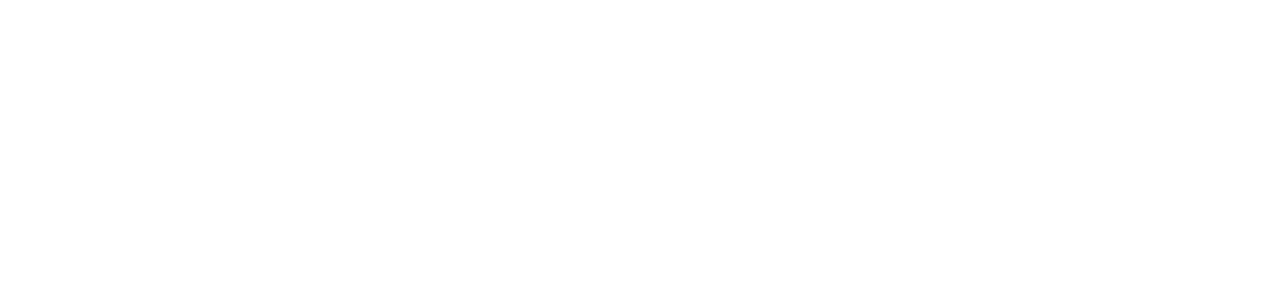
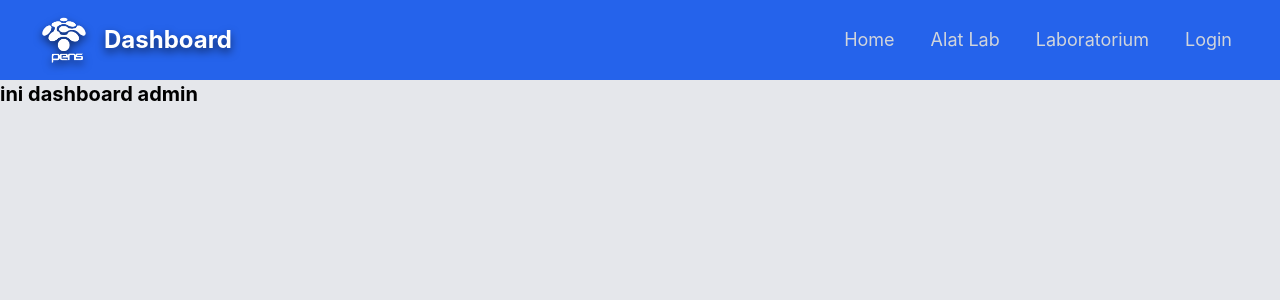
Before and after one commit to rifqishiddiq/Project_Skripsi-master, a React (Create React App) app: page /admin/dashboard in a window 1280 px wide. Before the commit this address had no page. Shown: the top 300 px of the page. Built offline with nearby package versions, Linux system fonts and the light colour scheme.

Commit message:
fix routing & setup directory file

```diff
--- a/src/App.js
+++ b/src/App.js
@@ -1,8 +1,9 @@
 import { Route, Routes } from 'react-router-dom';
 import './App.css';
 import BasicLayout from './components/LandingPageComponents/BasicLayout';
-import DashboardLayout from './components/DashboardComponents/DashboardLayout';
-import routes from './routes';
+import routes from './config/routes';
+import privateRoutes from './config/privateRoutes';
+import AdminLayout from './components/AdminComponents/AdminLayout';
 
 function App() {
   return (
@@ -18,6 +19,16 @@ function App() {
             />
           ))}
         </Route>
+        <Route element={<AdminLayout />}>
+          {privateRoutes.map((r, index) => (
+            <Route
+              key={index}
+              path={r.path}
+              exact={r.exact}
+              element={(r.element)}
+            />
+          ))}
+        </Route>
       </Routes>
     </div>
   );
--- a/src/components/DashboardComponents/DashboardLayout.jsx
+++ b/src/components/AdminComponents/AdminLayout.jsx
@@ -1,13 +1,13 @@
 import { Outlet } from 'react-router-dom';
-import { DashboardNavbar } from '../DashboardComponents/DashboardNavbar';
+import { AdminNavbar } from './AdminNavbar';
 
-const dashboardLayout = () => {
+const AdminLayout = () => {
   return (
     <div className="flex relative bg-main-dark-bg">
       <div className="bg-gray-200 w-full min-h-screen flex-2">
         <div className="fixed md:static bg-blue-600 navbar w-full">
         {/* <div className="fixed md:static navbar w-full" style={{backgroundColor: '#0d6efd'}}> */}
-          <DashboardNavbar />
+          <AdminNavbar />
         </div>
         <Outlet />
       </div>
@@ -15,4 +15,4 @@ const dashboardLayout = () => {
   );
 }
 
-export default dashboardLayout;
+export default AdminLayout;
--- a/src/components/DashboardComponents/DashboardNavbar.jsx
+++ b/src/components/AdminComponents/AdminNavbar.jsx
@@ -2,7 +2,7 @@ import { useEffect, useState } from "react";
 import { NavLink } from "react-router-dom";
 import logo from "../../assets/Logo_PENS_putih.png";
 
-export const DashboardNavbar = (_props) => {
+export const AdminNavbar = (_props) => {
   const [activeMenu, setActiveMenu] = useState('')
   useEffect(() => {
     let recent_url = window.location.pathname.split('/')
--- /dev/null
+++ b/src/config/privateRoutes.js
@@ -0,0 +1,16 @@
+import { lazy } from "react";
+
+// PAGE
+const DashboardPage = lazy(() => import("../pages/admin/DashboardPage"));
+
+const privateRoutes = [
+  {
+    path: "/admin/dashboard",
+    key: "dashboard_admin",
+    exact: true,
+    name: "Dashboard Admin",
+    element: <DashboardPage />,
+  },
+];
+
+export default privateRoutes;
--- a/src/routes.js
+++ b/src/config/routes.js
@@ -1,11 +1,10 @@
 import { lazy } from "react";
-import DashboardLayout from "./components/DashboardComponents/DashboardLayout";
 
 // PAGE
-const HomePage = lazy(() => import("./pages/landing_page/HomePage"));
-const AlatLab = lazy(() => import("./pages/landing_page/AlatLabPage"));
-const LabPage = lazy(() => import("./pages/landing_page/LabPage"));
-const LoginPage = lazy(() => import("./pages/landing_page/LoginPage"));
+const HomePage = lazy(() => import("../pages/landing_page/HomePage"));
+const AlatLab = lazy(() => import("../pages/landing_page/AlatLabPage"));
+const LabPage = lazy(() => import("../pages/landing_page/LabPage"));
+const LoginPage = lazy(() => import("../pages/landing_page/LoginPage"));
 
 const routes = [
   {
@@ -36,13 +35,6 @@ const routes = [
     name: "Login Page",
     element: <LoginPage />,
   },
-  {
-    path: "/dashboardlayout",
-    key: "dashboardlayout",
-    exact: true,
-    name: "dashboard",
-    element: <DashboardLayout />,
-  },
 ];
 
 export default routes;
--- /dev/null
+++ b/src/pages/admin/DashboardPage.jsx
@@ -0,0 +1,7 @@
+const DashboardPage = () => {
+  return (
+    <div className="text-xl font-bold">ini dashboard admin</div>
+  );
+};
+
+export default DashboardPage;
--- a/src/pages/landing_page/HomePage.jsx
+++ b/src/pages/landing_page/HomePage.jsx
@@ -61,9 +61,9 @@ const HomePage = () => {
             xmlns="http://www.w3.org/2000/svg"
           >
             <path
-              fill-rule="evenodd"
+              fillRule="evenodd"
               d="M5 5a3 3 0 015-2.236A3 3 0 0114.83 6H16a2 2 0 110 4h-5V9a1 1 0 10-2 0v1H4a2 2 0 110-4h1.17C5.06 5.687 5 5.35 5 5zm4 1V5a1 1 0 10-1 1h1zm3 0a1 1 0 10-1-1v1h1z"
-              clip-rule="evenodd"
+              clipRule="evenodd"
             ></path>
             <path d="M9 11H3v5a2 2 0 002 2h4v-7zM11 18h4a2 2 0 002-2v-5h-6v7z"></path>
           </svg>
--- a/src/pages/landing_page/LoginPage.jsx
+++ b/src/pages/landing_page/LoginPage.jsx
@@ -15,7 +15,7 @@ export default function Login() {
         setLoading(true)
         setTimeout(() => {
             setLoading(false)
-            navigate('/DashboardLayout');
+            navigate('/admin/dashboard');
         }, 1000);
         // formDataObj tinggal dilempar ke api
     }
@@ -29,7 +29,7 @@ export default function Login() {
                 <form className="mt-6" onSubmit={onFormSubmit}>
                     <div className="mb-2">
                         <label
-                            for="email"
+                            htmlFor="email"
                             className="block text-sm font-semibold text-gray-800"
                         >
                             Email
@@ -41,7 +41,7 @@ export default function Login() {
                     </div>
                     <div className="mb-2">
                         <label
-                            for="password"
+                            htmlFor="password"
                             className="block text-sm font-semibold text-gray-800"
                         >
                             Password
```
Also changed, not shown: src/pages/After_Login/DashboardPage.jsx (deleted).
